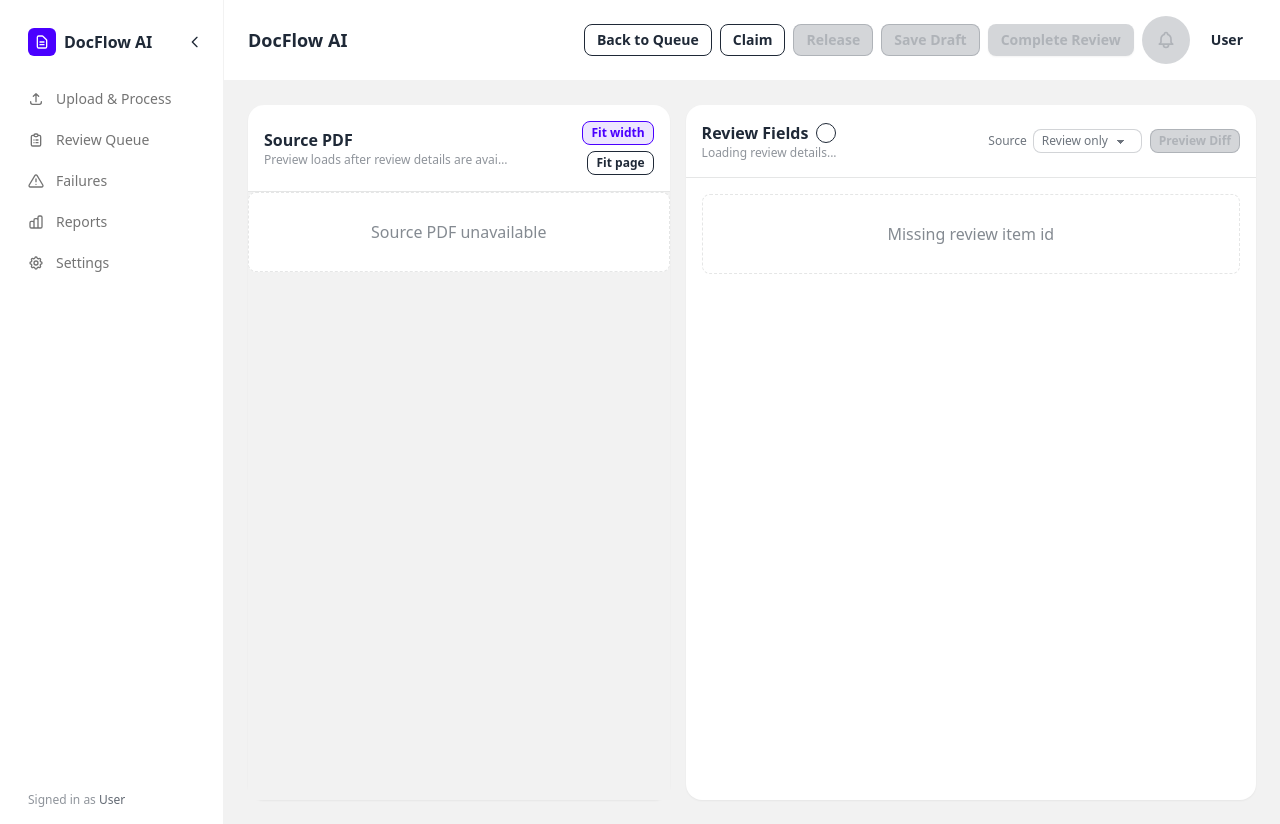
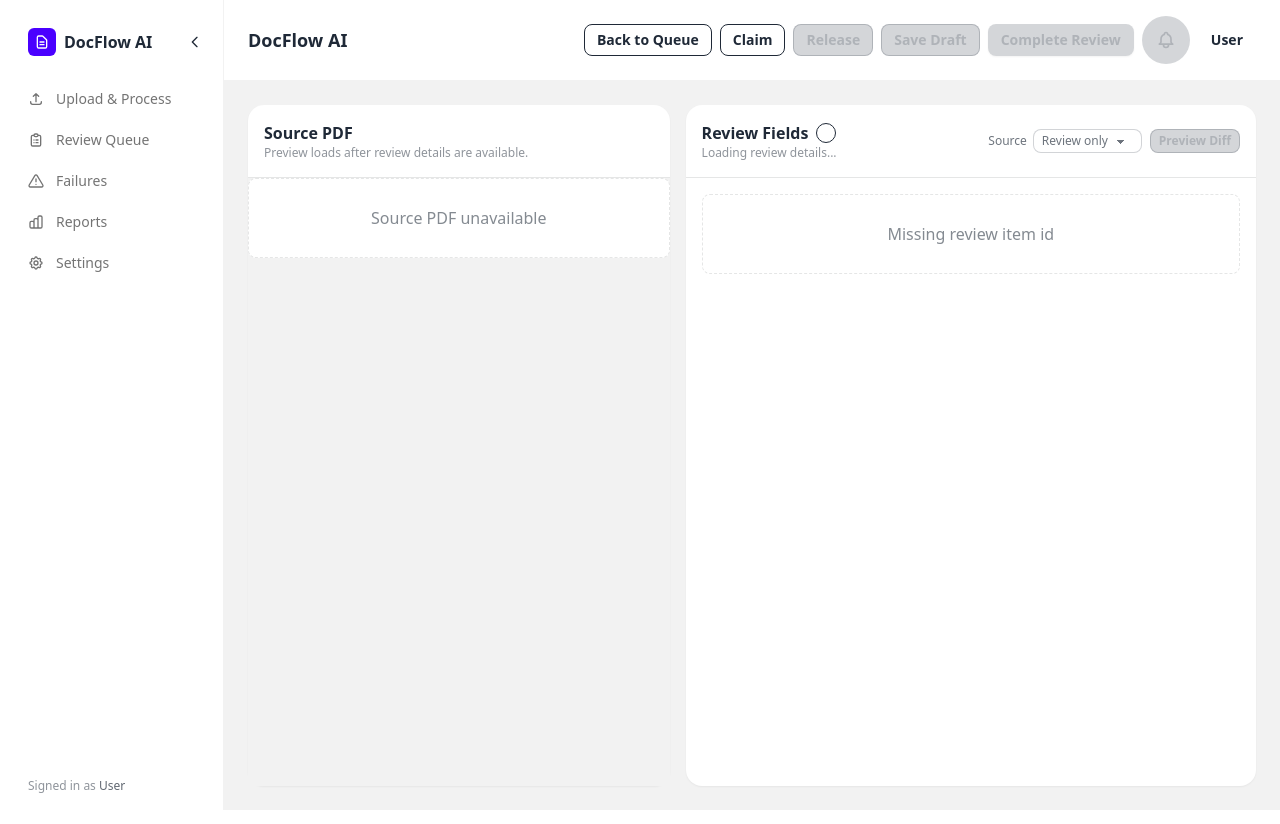
Before and after one commit to bpsong/pdfdoc_extraction, a FastAPI app: template web/templates/human_review.html in a window 1280 px wide. Run offline with FastAPI, Linux system fonts and the light colour scheme; the template is opened without the code that fills it, so the values that code supplies are empty; parts of the project's set-up code (start-up, migrations or seed data) failed here and were passed over; some libraries are stand-ins or nearby versions.

Commit message:
remove buttons for pdf viewer control

```diff
--- a/web/static/css/app.css
+++ b/web/static/css/app.css
@@ -409,12 +409,6 @@
     gap: 0.375rem;
 }
 
-.review-pdf-fit-button.btn-active {
-    border-color: oklch(var(--p));
-    background: oklch(var(--p) / 0.1);
-    color: oklch(var(--p));
-}
-
 .review-editor-panel {
     display: flex;
     flex-direction: column;
--- a/web/static/js/human_review.js
+++ b/web/static/js/human_review.js
@@ -15,7 +15,6 @@
         lock: null,
         sourceValueMode: "review",
         sourceValueReveals: new Set(),
-        pdfFitMode: "width",
     };
 
     const elements = {};
@@ -26,8 +25,6 @@
         elements.documentSubtitle = document.getElementById("review-document-subtitle");
         elements.pdfBody = document.getElementById("review-pdf-body");
         elements.pdfOpenLink = document.getElementById("review-pdf-open-link");
-        elements.pdfFitWidthButton = document.getElementById("review-pdf-fit-width-button");
-        elements.pdfFitPageButton = document.getElementById("review-pdf-fit-page-button");
         elements.itemBadge = document.getElementById("review-item-badge");
         elements.statusBadge = document.getElementById("review-status-badge");
         elements.reasonSummary = document.getElementById("review-reason-summary");
@@ -126,29 +123,6 @@
         renderEditor();
     }
 
-    function normalizePdfFitMode(mode) {
-        return ["width", "page"].includes(mode) ? mode : "width";
-    }
-
-    function initializePdfFitMode() {
-        state.pdfFitMode = normalizePdfFitMode(storageGet("docflow.review.pdfFitMode"));
-        updatePdfFitControls();
-    }
-
-    function updatePdfFitControls() {
-        [
-            [elements.pdfFitWidthButton, "width"],
-            [elements.pdfFitPageButton, "page"],
-        ].forEach(([button, mode]) => {
-            if (!button) {
-                return;
-            }
-            const active = state.pdfFitMode === mode;
-            button.classList.toggle("btn-active", active);
-            button.setAttribute("aria-pressed", active ? "true" : "false");
-        });
-    }
-
     function renderPdfPreview() {
         const documentPayload = state.document || {};
         const filename = documentPayload.filename || documentPayload.original_filename || "Document";
@@ -159,19 +133,11 @@
                 elements.pdfBody,
                 documentPayload.preview_url,
                 filename,
-                { fitMode: state.pdfFitMode },
             );
         } else {
             elements.pdfOpenLink.classList.add("hidden");
             window.DocFlowPdfViewer.renderIframeFallback(elements.pdfBody, null, filename);
         }
-        updatePdfFitControls();
-    }
-
-    function setPdfFitMode(mode) {
-        state.pdfFitMode = normalizePdfFitMode(mode);
-        storageSet("docflow.review.pdfFitMode", state.pdfFitMode);
-        renderPdfPreview();
     }
 
     function valueFromField(field, preferredKey) {
@@ -1172,12 +1138,6 @@
         if (elements.sourceModeSelect) {
             elements.sourceModeSelect.addEventListener("change", () => setSourceValueMode(elements.sourceModeSelect.value));
         }
-        if (elements.pdfFitWidthButton) {
-            elements.pdfFitWidthButton.addEventListener("click", () => setPdfFitMode("width"));
-        }
-        if (elements.pdfFitPageButton) {
-            elements.pdfFitPageButton.addEventListener("click", () => setPdfFitMode("page"));
-        }
     }
 
     document.addEventListener("DOMContentLoaded", () => {
@@ -1188,7 +1148,6 @@
         state.reviewItemId = elements.workspace.dataset.reviewItemId || "";
         state.operator = elements.workspace.dataset.reviewOperator || "";
         initializeSourceValueMode();
-        initializePdfFitMode();
         if (!state.reviewItemId) {
             elements.fieldsContainer.innerHTML = '<div class="empty-panel text-error">Missing review item id</div>';
             return;
--- a/web/static/js/pdf_viewer.js
+++ b/web/static/js/pdf_viewer.js
@@ -10,31 +10,7 @@
             .replace(/'/g, "&#039;");
     }
 
-    function fitHashValue(fitMode) {
-        if (fitMode === "page") {
-            return "page-fit";
-        }
-        if (fitMode === "width") {
-            return "page-width";
-        }
-        return "";
-    }
-
-    function withFitMode(pdfUrl, fitMode) {
-        const zoom = fitHashValue(fitMode);
-        if (!pdfUrl || !zoom) {
-            return pdfUrl;
-        }
-        const text = String(pdfUrl);
-        const hashIndex = text.indexOf("#");
-        const base = hashIndex >= 0 ? text.slice(0, hashIndex) : text;
-        const hash = hashIndex >= 0 ? text.slice(hashIndex + 1) : "";
-        const params = new URLSearchParams(hash);
-        params.set("zoom", zoom);
-        return `${base}#${params.toString()}`;
-    }
-
-    function renderIframeFallback(container, pdfUrl, title, options) {
+    function renderIframeFallback(container, pdfUrl, title) {
         if (!container) {
             return;
         }
@@ -42,7 +18,7 @@
             container.innerHTML = '<div class="empty-panel">Source PDF unavailable</div>';
             return;
         }
-        const safeUrl = escapeHtml(withFitMode(pdfUrl, options && options.fitMode));
+        const safeUrl = escapeHtml(pdfUrl);
         const safeTitle = escapeHtml(title || "Source PDF preview");
         container.innerHTML = `
             <iframe class="review-pdf-frame" src="${safeUrl}" title="${safeTitle}"></iframe>
@@ -54,6 +30,5 @@
 
     window.DocFlowPdfViewer = {
         renderIframeFallback,
-        withFitMode,
     };
 })();
--- a/web/templates/human_review.html
+++ b/web/templates/human_review.html
@@ -20,10 +20,6 @@
                 <p class="text-xs text-base-content/50 truncate" id="review-document-subtitle">Preview loads after review details are available.</p>
             </div>
             <div class="review-pdf-actions">
-                <button class="btn btn-outline btn-xs review-pdf-fit-button" id="review-pdf-fit-width-button" type="button"
-                    aria-pressed="false">Fit width</button>
-                <button class="btn btn-outline btn-xs review-pdf-fit-button" id="review-pdf-fit-page-button" type="button"
-                    aria-pressed="false">Fit page</button>
                 <a class="btn btn-outline btn-xs hidden" id="review-pdf-open-link" href="#" target="_blank" rel="noreferrer">Open</a>
             </div>
         </div>
```
Also changed, not shown: tasks/for_future_review.md (+18 -0 lines), test/visual/test_schema_review_visual.py (+3 -7 lines), output/playwright/pdf-zoom-page.png (added), output/playwright/pdf-zoom-width.png (added).
